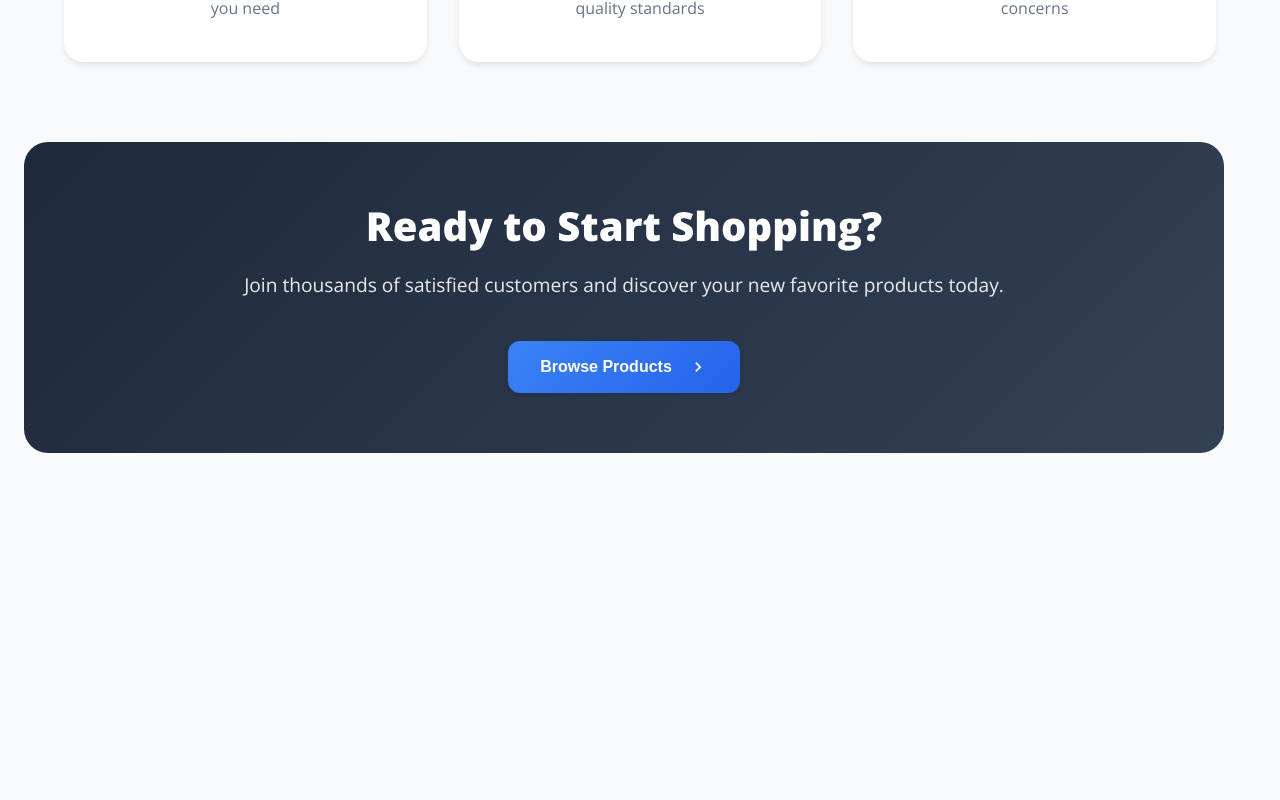
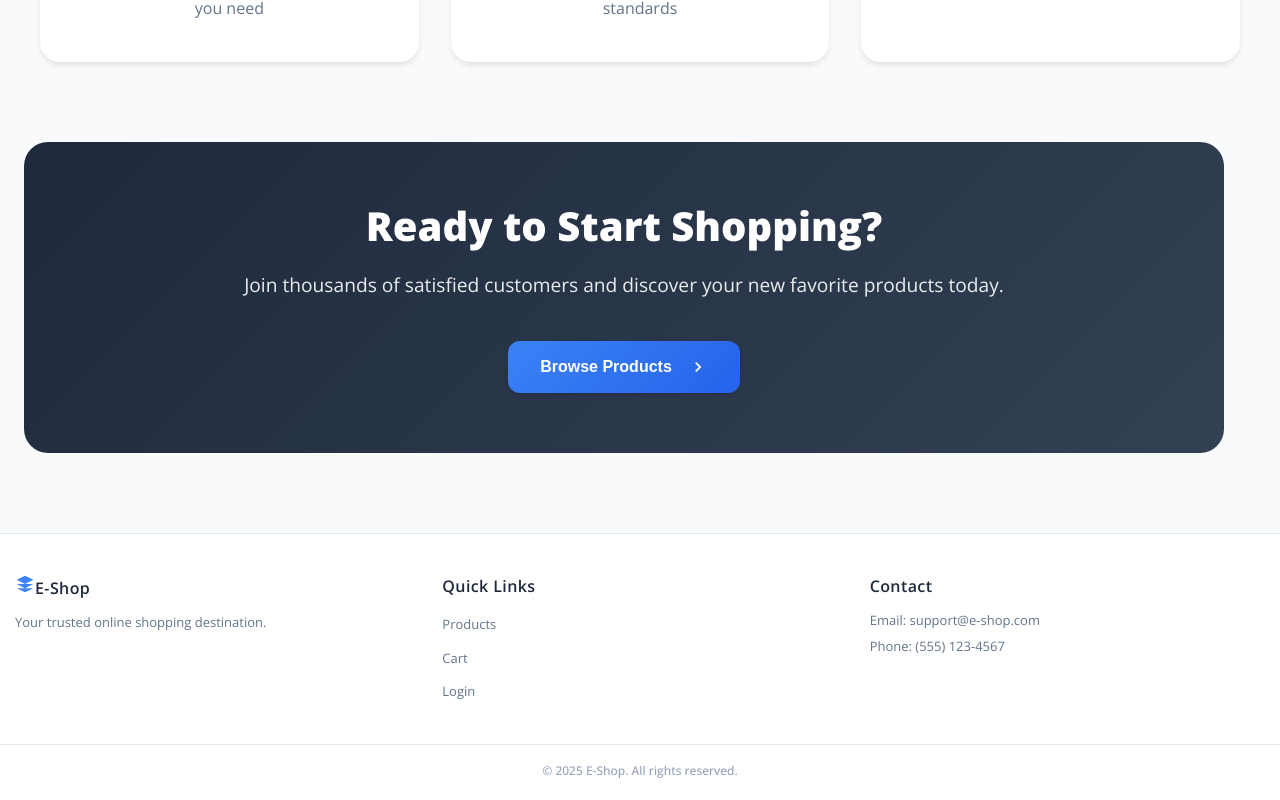
Before and after one commit to azro1/E-Shop, a React (Vite) app in the folder client/: page / in a window 1280 px wide. Shown: the part 693-1493 px from the top of the page. Before the commit the page ends 1226 px from the top, so only its background shows below. Built offline with nearby package versions, Linux system fonts and the light colour scheme; no server answers.

Commit message:
add footer to specific pages only

```diff
--- a/client/src/App.jsx
+++ b/client/src/App.jsx
@@ -33,9 +33,40 @@ export default function App() {
   return (
     <>
       <Nav user={user} onLogout={onLogout} />
-      <main className="container">
+      <main className={`container ${location.pathname === '/' ? 'homepage-container' : ''}`}>
         <Outlet context={{ user, setUser, loading }} />
       </main>
+      {(location.pathname !== '/login' && location.pathname !== '/register' && location.pathname !== '/cart') && (
+        <footer className="homepage-footer">
+          <div className="footer-content">
+            <div className="footer-section">
+              <h4 className="footer-brand">
+                <svg className="footer-logo" viewBox="0 0 24 24" fill="currentColor">
+                  <path d="M12 2L2 7L12 12L22 7L12 2ZM2 17L12 22L22 17M2 12L12 17L22 12"/>
+                </svg>
+                E-Shop
+              </h4>
+              <p>Your trusted online shopping destination.</p>
+            </div>
+            <div className="footer-section">
+              <h4>Quick Links</h4>
+              <ul>
+                <li><a href="/products-list">Products</a></li>
+                <li><a href="/cart">Cart</a></li>
+                <li><a href="/login">Login</a></li>
+              </ul>
+            </div>
+            <div className="footer-section">
+              <h4>Contact</h4>
+              <p>Email: support@e-shop.com</p>
+              <p>Phone: (555) 123-4567</p>
+            </div>
+          </div>
+          <div className="footer-bottom">
+            <p>&copy; {new Date().getFullYear()} E-Shop. All rights reserved.</p>
+          </div>
+        </footer>
+      )}
     </>
   );
 }
--- a/client/src/styles.css
+++ b/client/src/styles.css
@@ -254,7 +254,7 @@ body {
 }
 
 .cart-remove-btn {
-  padding: 8px 16px;
+  padding: 10px 16px;
   background: #dc2626;
   color: white;
   border: none;
@@ -864,12 +864,14 @@ body {
 }
 
 /* Homepage Content Padding for Larger Screens */
+@media (min-width: 768px) and (max-width: 1248px) {
+  .features-grid {
+    padding: 0 24px;
+  }
+}
+
 @media (min-width: 768px) {
   .homepage-header {
-    padding: 0 24px;
-  }
-
-  .features-grid {
     padding: 0 24px;
   }
 
@@ -1665,6 +1667,108 @@ body {
   text-decoration: underline;
 }
 
+/* Homepage Footer */
+.homepage-footer {
+  background: #ffffff;
+  border-top: 1px solid #e2e8f0;
+  margin-top: 40px;
+  padding: 40px 0 20px 0;
+}
+
+.footer-content {
+  display: grid;
+  grid-template-columns: repeat(auto-fit, minmax(200px, 1fr));
+  gap: 32px;
+  max-width: 1250px;
+  margin: 0 auto;
+}
+
+@media (max-width: 1260px) {
+  .footer-content {
+    padding: 0 20px 0 20px;
+  }
+}
+
+.footer-section h4 {
+  color: #1e293b;
+  font-size: 1rem;
+  font-weight: 600;
+  margin: 0 0 12px 0;
+  letter-spacing: 0.025em;
+}
+
+.footer-brand {
+  gap: 8px;
+}
+
+.footer-logo {
+  width: 20px;
+  height: 20px;
+  color: #3b82f6;
+}
+
+.footer-section p {
+  color: #64748b;
+  font-size: 13px;
+  line-height: 1.5;
+  margin: 6px 0;
+}
+
+.footer-section ul {
+  list-style: none;
+  padding: 0;
+  margin: 0;
+}
+
+.footer-section li {
+  margin: 8px 0;
+}
+
+.footer-section a {
+  color: #64748b;
+  text-decoration: none;
+  font-size: 13px;
+  transition: color 0.2s ease;
+}
+
+.footer-section a:hover {
+  color: #3b82f6;
+}
+
+.footer-bottom {
+  text-align: center;
+  margin-top: 32px;
+  padding-top: 16px;
+  border-top: 1px solid #e2e8f0;
+}
+
+.footer-bottom p {
+  color: #94a3b8;
+  font-size: 12px;
+  margin: 0;
+  font-weight: 500;
+}
+
+/* Homepage specific container adjustments */
+.homepage-container {
+  padding-bottom: 0 !important;
+}
+
+@media (max-width: 768px) {
+  .homepage-footer {
+    margin-top: 0;
+  }
+
+  .footer-content {
+    text-align: center;
+  }
+
+  .footer-section {
+    text-align: center;
+  }
+}
+
+
 /* Product Detail Page */
 .product-detail-container {
   min-height: 100vh;
```
Also changed, not shown: client/src/pages/Register.jsx (line endings or trailing spaces).
